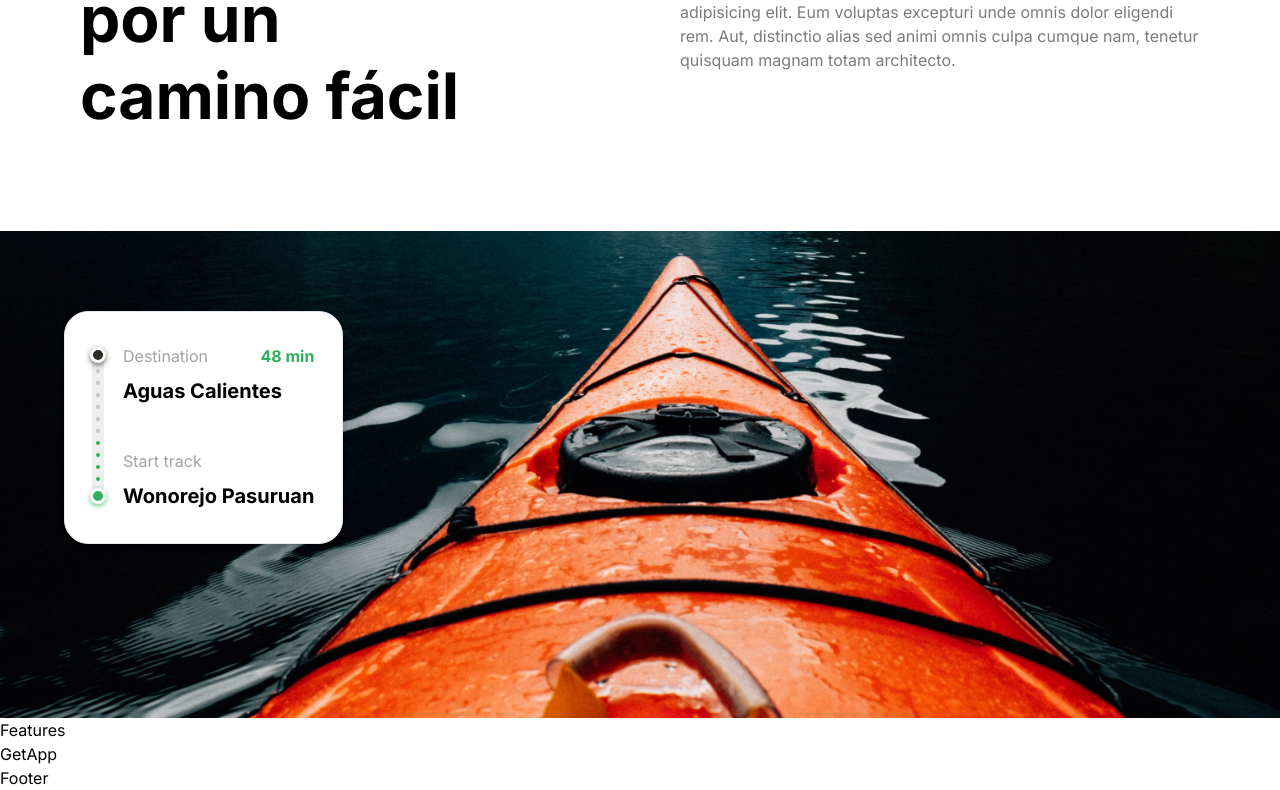
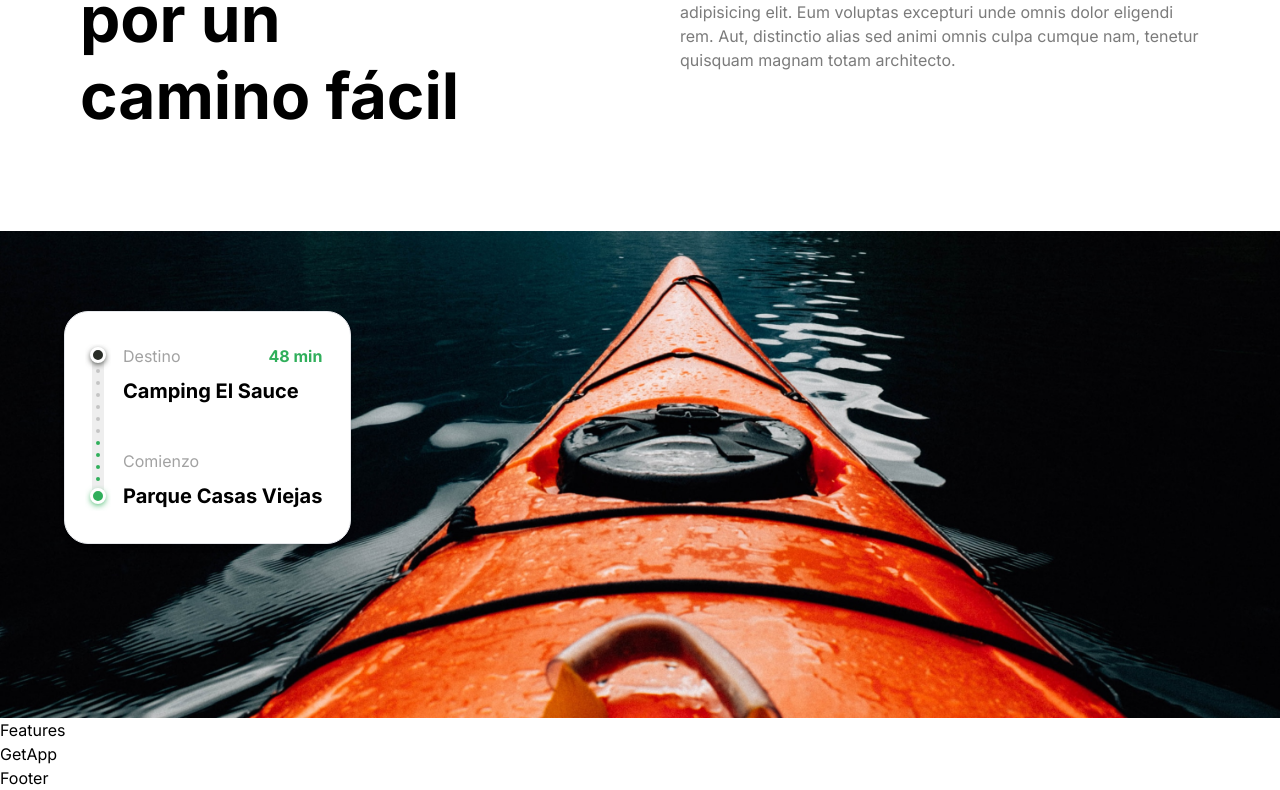
Before and after one commit to Fabianyzb/Travel-app, a Next.js app: page / in a window 1280 px wide. Shown: the part 1919-2709 px from the top of the page. Built offline with nearby package versions, Linux system fonts and the light colour scheme.

Commit message:
camp descript

```diff
--- a/components/Guide.tsx
+++ b/components/Guide.tsx
@@ -45,16 +45,16 @@ const Guide = () => {
           <div className="flexBetween flex-col">
             <div className="flex w-full flex-col">
               <div className="flexBetween w-full">
-                <p className="regular-16 text-gray-20">Destination</p>
+                <p className="regular-16 text-gray-20">Destino</p>
                 <p className="bold-16 text-green-50">48 min</p>
               </div>
-              <p className="bold-20 mt-2">Aguas Calientes</p>
+              <p className="bold-20 mt-2">Camping El Sauce</p>
             </div>
 
             <div className="flex w-full flex-col">
-              <p className="regular-16 text-gray-20">Start track</p>
+              <p className="regular-16 text-gray-20">Comienzo</p>
               <h4 className="bold-20 mt-2 whitespace-nowrap">
-                Wonorejo Pasuruan
+                Parque Casas Viejas
               </h4>
             </div>
           </div>
```
